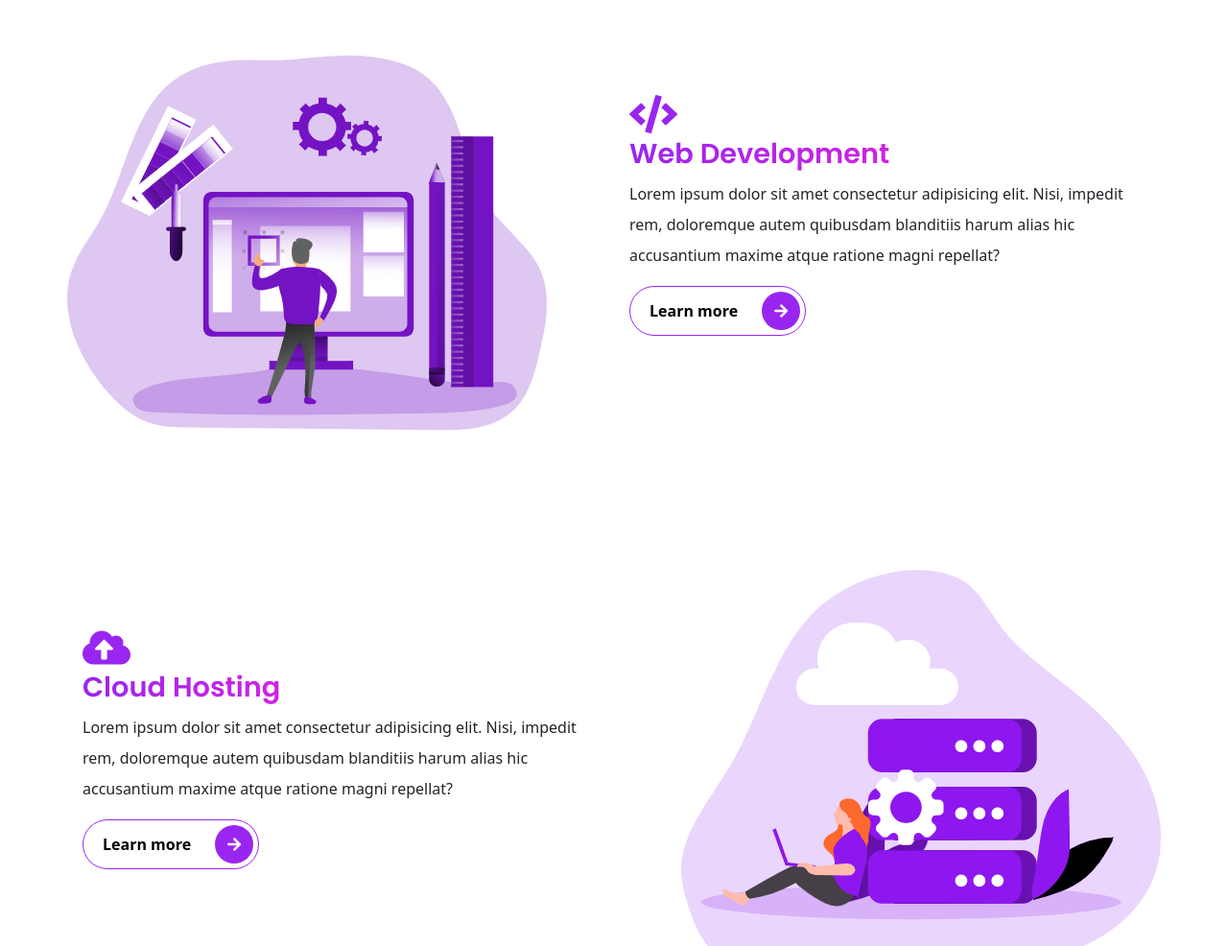
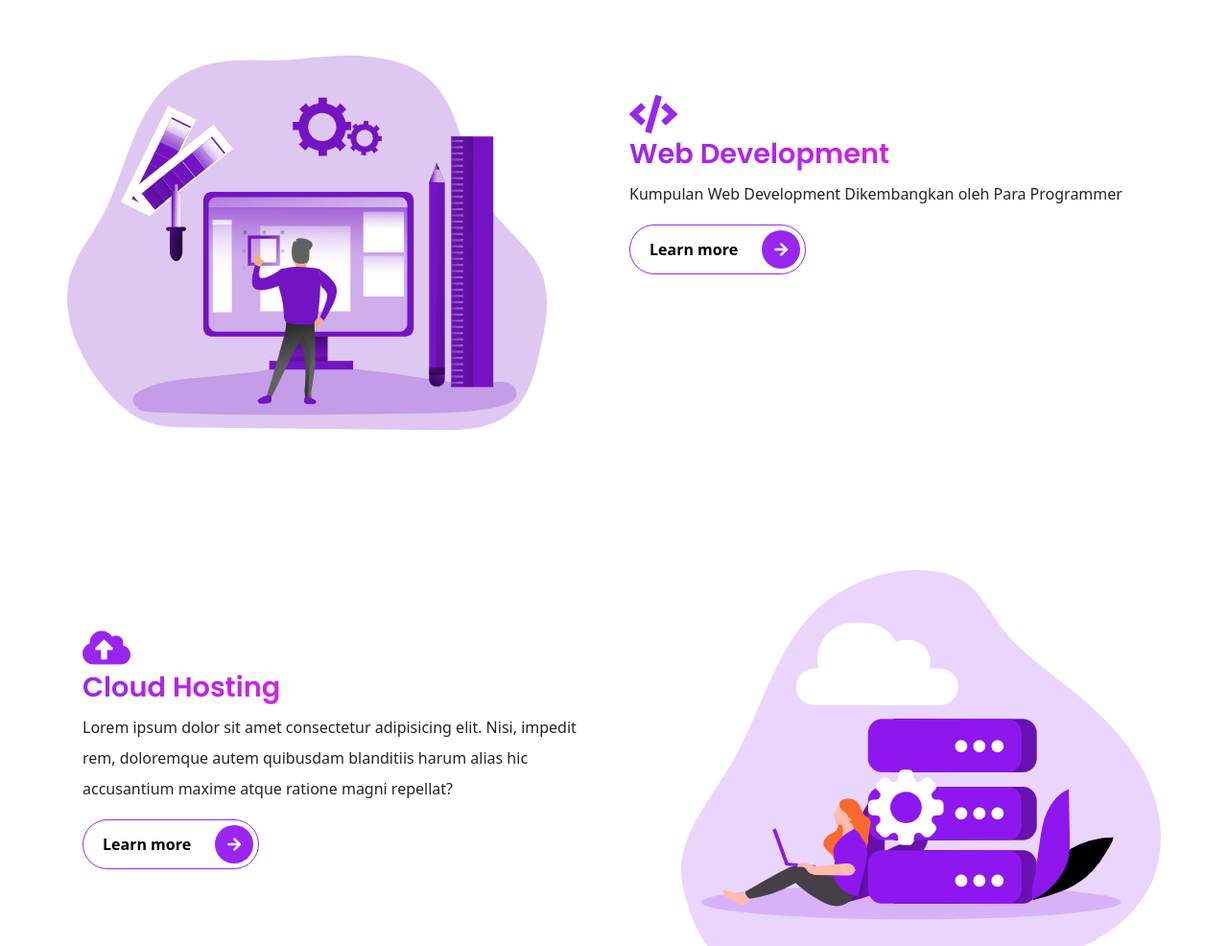
Before and after one commit to Omniamutanturnihilinterit/Website-Company-Profile, a website: page index.html in a window 1280 px wide. Shown: the part 2298-3284 px from the top of the page at 96% size. Drawn offline with nearby package versions, Linux system fonts and the light colour scheme; files that its build step writes are made by us from their sources.

Commit message:
mengubah tulisan inggris menjadi indonesia

```diff
--- a/index.html
+++ b/index.html
@@ -250,9 +250,7 @@
           <div class="icon d-block fas fa-code"></div>
           <h3 class="display-3--title mt-1">web development</h3>
           <p class="lh-lg">
-            Lorem ipsum dolor sit amet consectetur adipisicing elit. Nisi, impedit rem,
-             doloremque autem quibusdam blanditiis harum alias hic accusantium
-             maxime atque ratione magni repellat?
+            Kumpulan Web Development Dikembangkan oleh Para Programmer
           </p>
           <button type="button" class="rounded-pill btn-rounded border-primary">Learn more
             <span><i class="fas fa-arrow-right"></i></span>
```
